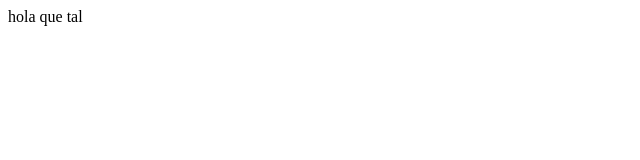
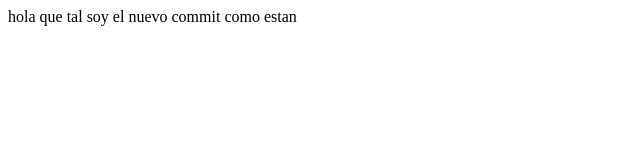
Before and after one commit to diegopereyra88/soyelposta, a plain HTML site: page index.html in a window 1280 px wide. Shown: the whole page, without its empty margins (0-640 px from the left). Drawn offline with Linux system fonts and the light colour scheme.

Commit message:
tercer commit

```diff
--- a/index.html
+++ b/index.html
@@ -7,6 +7,6 @@
     <title>Document</title>
 </head>
 <body>
-    hola que tal
+    hola que tal soy el nuevo commit como estan
 </body>
 </html>
```
